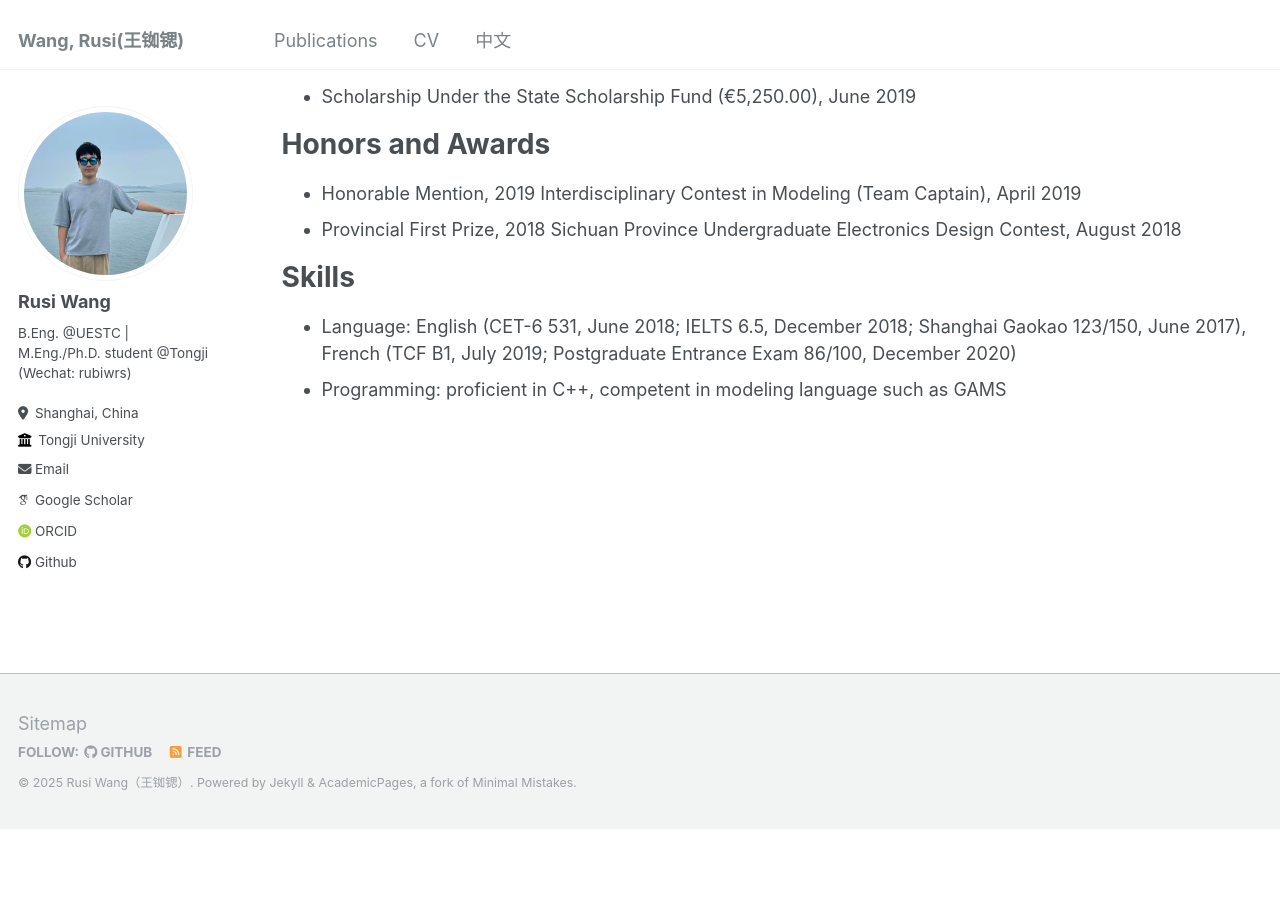
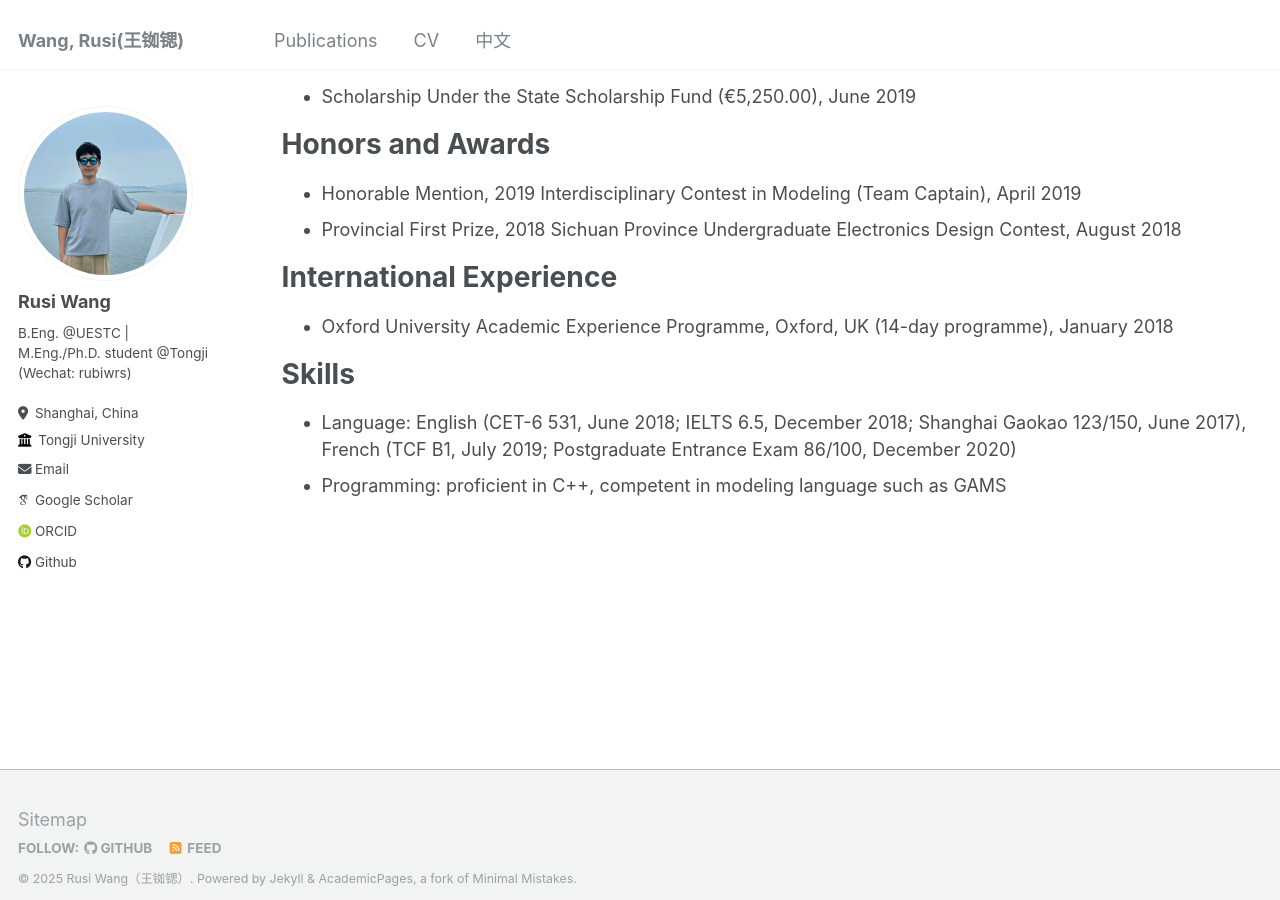
Before and after one commit to RusiWang99/RusiWang99.github.io, a Jekyll site: the page built from _pages/cv.md, in a window 1280 px wide and 900 px high, scrolled down 1113 px. Built offline with Jekyll 4.4.1, drawn with Linux system fonts in a browser that asks for light colours; some web fonts are replaced; before the commit the page ends 1941 px from its top, so only the background shows below that.

Commit message:
Update cv.md

```diff
--- a/_pages/cv.md
+++ b/_pages/cv.md
@@ -35,6 +35,10 @@ Honors and Awards
 * Honorable Mention, 2019 Interdisciplinary Contest in Modeling (Team Captain), April 2019
 * Provincial First Prize, 2018 Sichuan Province Undergraduate Electronics Design Contest, August 2018
 
+International Experience
+======
+* Oxford University Academic Experience Programme, Oxford, UK (14-day programme), January 2018
+
 Skills
 ======
 * Language: English (CET-6 531, June 2018; IELTS 6.5, December 2018; Shanghai Gaokao 123/150, June 2017), French (TCF B1, July 2019; Postgraduate Entrance Exam 86/100, December 2020)
```
